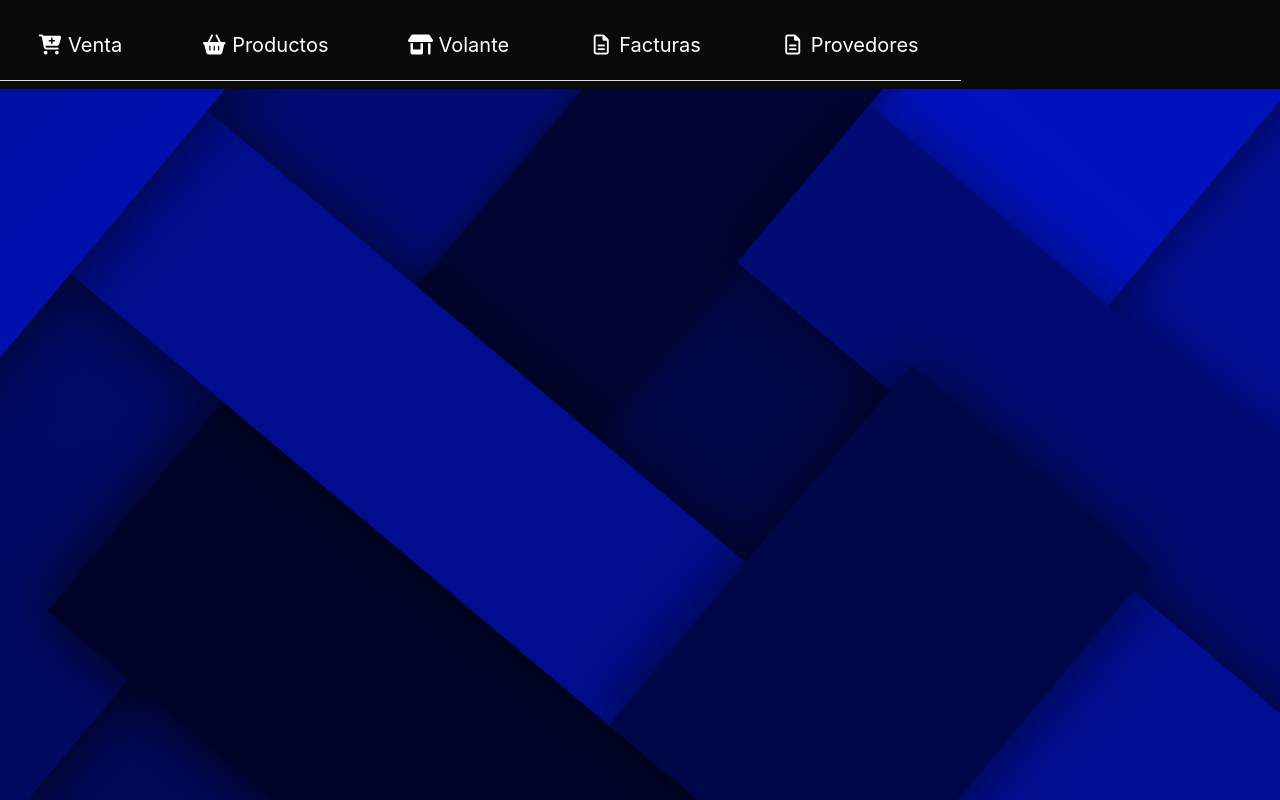
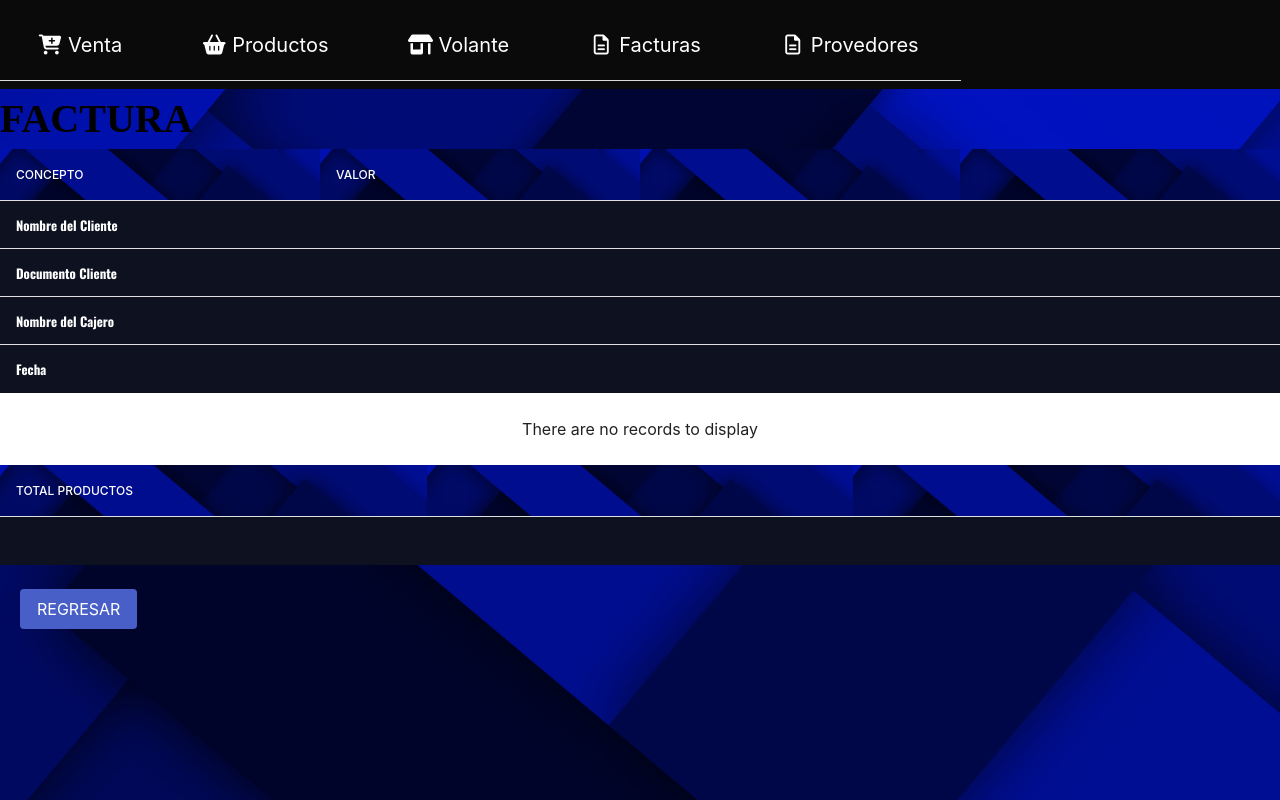
Before and after one commit to juangil991/FrontSistemaFacturas, a React (Create React App) app: page /detalleFactura in a window 1280 px wide. Built offline with nearby package versions, Linux system fonts and the light colour scheme.

Commit message:
se añade el detalle de facturas

```diff
--- /dev/null
+++ b/src/Actions/Factura/detalleFactura.js
@@ -0,0 +1,11 @@
+import { detalleFactura_ActionType as ActionType } from "../../Constans/Factura"
+
+export const detalleFactura=(factura,productos)=>async(dispatch)=>{
+    dispatch({
+        type: ActionType.VIEW_FACTURA_DETAIL,
+        result: factura,
+        productos:productos
+    })
+}
+
+export default detalleFactura;
--- a/src/Actions/Factura/getFacturaAction.js
+++ b/src/Actions/Factura/getFacturaAction.js
@@ -25,7 +25,7 @@ export const fetchGetFacturaError=(error)=>async(dispatch)=>{
 const fetchFacturaGet=(id)=>{
     return(dispatch)=>{
         dispatch(fetchGetFacturaRequest(id));
-        fetch(`http://localhost:8080/productos`,{
+        fetch(`http://localhost:8080/facturas`,{
             method: 'GET', // *GET, POST, PUT, DELETE, etc.
             headers: {
                 'Content-Type': 'application/json'
--- /dev/null
+++ b/src/Components/DetalleFactura.jsx
@@ -0,0 +1,93 @@
+import React, { useEffect, useState } from 'react'
+import { connect } from 'react-redux';
+import { useDispatch } from 'react-redux';
+import fetchFacturaPost from '../Actions/Factura/postFacturaAction';
+import styledComponents from 'styled-components';
+import DataTable, { createTheme } from 'react-data-table-component';
+import { NavLink } from 'react-router-dom';
+import { fetchProductoAddCantidades } from '../Actions/Factura/agregarProductoFactura';
+import ProductoMenuInventario from '../Actions/Producto/productosMenuAction'
+
+
+const DetalleFactura = (props) => {
+
+
+    const columns = [
+        {name: 'CONCEPTO',
+            selector: row => row.name},
+        {name: 'VALOR',
+            selector: row => row.input},
+        {name: '',
+            selector: row => row.cantidad},
+        {name: "",
+            selector: row => row.precioProducto},
+    ]
+
+    const data = [
+        {name: 'Nombre del Cliente', input: props.factura.nombreCliente
+        },
+
+        { name: 'Documento Cliente', input: props.factura.documentoCliente
+        },
+
+        {name: 'Nombre del Cajero', input: props.factura.nombreCajero
+        },
+
+        {name: 'Fecha', input: props.factura.fecha}
+    ]
+
+    const column2 = [
+        {name: 'NOMBRE PRODUCTO',
+            selector: row => row.nombreProducto },
+
+        {name: 'CANTIDAD',
+            selector: row => row.cantidadProducto},
+        {name: 'PRECIO',
+            selector: row => row.precioProducto },
+
+    ]
+
+    const column3 = [
+        {name: 'TOTAL PRODUCTOS', },
+        {name: '',},
+        {name: '',selector: row => row.total},
+
+    ]
+
+    const data3 = [
+        {total: props.factura.total}
+    ]
+
+    return (<>
+
+        <div className="table-responsive">
+            <b style={{color:'black',fontSize:'40px',fontFamily: 'Oswald sans-serif'}}>FACTURA</b>
+            <br />
+            <DataTable
+                columns={columns}
+                data={data}
+            />
+            <DataTable
+                columns={column2}
+                data={props.productos}
+            />
+            <DataTable
+                columns={column3}
+                data={data3}
+            />
+            <br />
+            <NavLink id="RouterNavLink" to="/facturas">
+            <button className="button is-link" style={{ left: '20px' }}>REGRESAR</button>
+            </NavLink>
+        </div>
+    </>);
+}
+
+const stateMapToPros = state => {
+    return {
+        factura: state.detalleFactura.factura,
+        productos: state.detalleFactura.productos,
+    }
+}
+
+export default connect(stateMapToPros)(DetalleFactura)
--- /dev/null
+++ b/src/Components/HistorialFacturas.jsx
@@ -0,0 +1,82 @@
+import React, { useEffect, useState } from 'react'
+import { connect } from 'react-redux';
+import { useDispatch } from 'react-redux';
+import fetchFacturaGet from '../Actions/Factura/getFacturaAction';
+import { fetchVolanteAddCantidades } from '../Actions/Volantes/productosVolanteAction';
+import { fetchProductoRestarCantidad } from '../Actions/Factura/agregarProductoFactura';
+import styledComponents from 'styled-components';
+import DataTable, { createTheme } from 'react-data-table-component';
+import { NavLink } from 'react-router-dom';
+import detalleFactura from '../Actions/Factura/detalleFactura';
+
+const ProductosDatatable = (props) => {
+
+    const dispatch = useDispatch();
+    useEffect(() => {
+        dispatch(fetchFacturaGet())
+    }, [])
+
+
+    const columns = [
+        {
+            name: 'CONSECUTIVO',
+            selector: row => row.id
+        },
+        {
+            name: 'FECHA',
+            selector: row => row.fecha
+        },
+        {
+            name: 'CLIENTE',
+            selector: row => row.nombreCliente
+        },
+        {
+            name: 'DOCUMENTO',
+            selector: row => row.documentoCliente
+        },
+        {
+            name:'CAJERO',
+            selector: row =>row.nombreCajero
+        },
+        {
+            name: 'TOTAL',
+            selector: row => row.total
+        },
+        {
+            name: 'DETALLE',
+            selector: row =>
+                <NavLink id="RouterNavLink" to="/detalleFactura">
+
+                    <a style={{fontSize:'30px',color:'aquamarine'}} onClick={()=>{
+                        dispatch(detalleFactura(row,row.productos))
+                    }}><i class="fa-solid fa-file-lines"></i></a>
+
+                </NavLink>
+
+        }
+
+    ]
+    return (<>
+        <DataTable
+            columns={columns}
+            data={props.facturas}
+            pagination
+        />
+
+    </>);
+}
+
+const stateMapToPros = state => {
+    return {
+        facturas: state.getFactura.response,
+        estado: state.agregarProductoFactura,
+        tipo: state.productosMenu.menuTypo
+    }
+}
+
+const mapDispatchToProps = () => ({
+    fetchProductoRestarCantidad, fetchVolanteAddCantidades,detalleFactura
+})
+
+
+export default connect(stateMapToPros, mapDispatchToProps)(ProductosDatatable)
--- a/src/Components/NavBar.jsx
+++ b/src/Components/NavBar.jsx
@@ -39,7 +39,7 @@ const NavBar = (props) => {
                         </a>
                     </li>
                     </NavLink>
-                    <NavLink style={{color:'white'}} id="RouterNavLink" to="/productos">
+                    <NavLink style={{color:'white'}} id="RouterNavLink" to="/facturas">
                     <li>
                         <a>
                             <span class="icon is-small"><i class="far fa-file-alt" aria-hidden="true"></i></span>
--- a/src/Constans/Factura.js
+++ b/src/Constans/Factura.js
@@ -28,4 +28,9 @@ export const postFactura_ActionType = {
      REMOVE_ALL_FACTURA:"REMOVE_ALL_FACTURA"
  }
 
- export default{getFactura_ActionType, postFactura_ActionType, putFactura_ActionType, deleteFactura_ActionType,  añadirProductoFactura_ActionType}
+ export const detalleFactura_ActionType={
+    VIEW_FACTURA_DETAIL:"VIEW_FACTURA_DETAIL"
+ }
+
+ export default{getFactura_ActionType, postFactura_ActionType,
+    putFactura_ActionType, deleteFactura_ActionType,  añadirProductoFactura_ActionType}
--- /dev/null
+++ b/src/Reducers/Factura/detalleFactura.js
@@ -0,0 +1,25 @@
+import {detalleFactura_ActionType} from "../../Constans/Factura";
+
+
+const INITIAL_STATE={
+    factura:{},
+    productos:[]
+
+}
+
+const detalleFactura=(state= INITIAL_STATE,action)=>{
+    switch(action.type){
+        case detalleFactura_ActionType.VIEW_FACTURA_DETAIL:
+            return{
+                ...state,
+                factura:action.result,
+                productos:action.productos
+
+            }
+
+        default: return state;
+    }
+
+}
+
+export default detalleFactura;
--- a/src/Reducers/index.js
+++ b/src/Reducers/index.js
@@ -7,11 +7,12 @@ import agregarProductoFactura from "../Reducers/Factura/agregarProductoFactura";
 import postFactura from "./Factura/postFactura";
 import productosMenu from "./Productos/productosMenu"
 import productoVolante from "./Volante/productoVolante";
-
+import getFactura from "./Factura/getFactura";
+import detalleFactura from "./Factura/detalleFactura";
 
 const rootReducers=combineReducers({
     getProductos, deleteProductos,postProductos,putProductos,agregarProductoFactura,postFactura,
-    productosMenu, productoVolante
+    productosMenu, productoVolante,getFactura,detalleFactura
 
 });
 
--- a/src/Routes/index.js
+++ b/src/Routes/index.js
@@ -7,6 +7,8 @@ import VentaComponent from "../Components/Venta";
 import ProductosDatatable from "../Components/ProductosDatatable";
 import Venta2 from "../Components/Venta2";
 import Volantes from "../Components/Volantes";
+import HistorialFacturas from "../Components/HistorialFacturas";
+import DetalleFactura from "../Components/DetalleFactura";
 
 export const RoutesPath = () => {
   return (
@@ -15,7 +17,9 @@ export const RoutesPath = () => {
       <Routes>
         <Route path="/productos2" element={<ProductosDatatable/>}/>
         <Route path="/" element={<VentaComponent />} />
+        <Route path="/facturas" element={<HistorialFacturas/>}/>
         <Route path="/venta" element={<Venta2 />} />
+        <Route path="/detalleFactura" element={<DetalleFactura />} />
         <Route path="/ingresar" element={<Ingresar />} />
         <Route path="/registrarse" element={<Registrarse />} />
         <Route path="/registrarse" element={<Registrarse />} />
```
Also changed, not shown: src/Components/HistorialVolantes.jsx (added).
